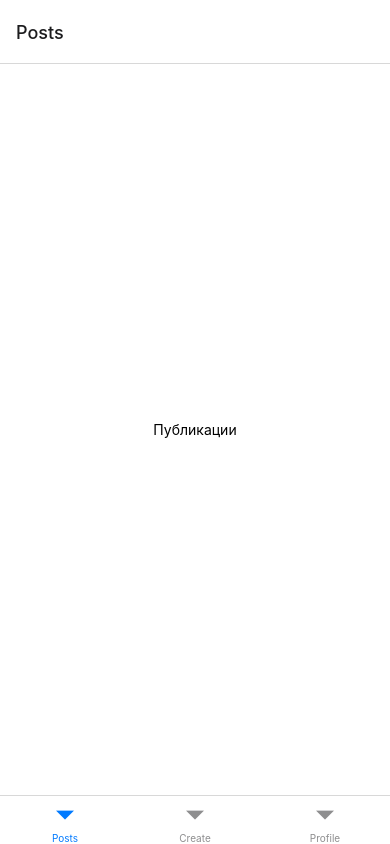
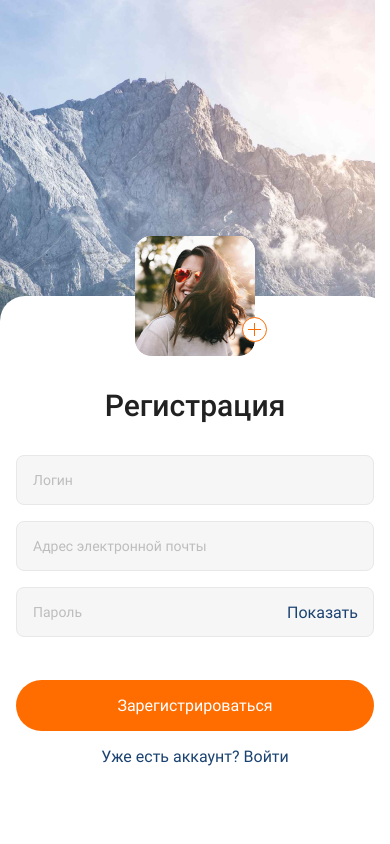
Before and after one commit to 0Palah/react-native-app, a React Native app: screen / in a window 390 px wide. Built offline with nearby package versions, Linux system fonts and the light colour scheme.

Commit message:
Update App.js

```diff
--- a/App.js
+++ b/App.js
@@ -18,9 +18,39 @@ import ProfileScreen from "./Screens/mainScreen/ProfileScreen";
 const AuthStack = createNativeStackNavigator();
 const MainTab = createBottomTabNavigator();
 
+const useRoute = (isAuth) => {
+  if (!isAuth) {
+    return (
+      <AuthStack.Navigator>
+        <AuthStack.Screen
+          options={{
+            headerShown: false,
+          }}
+          name="Registration"
+          component={RegistrationScreen}
+        />
+        <AuthStack.Screen
+          options={{
+            headerShown: false,
+          }}
+          name="Login"
+          component={LoginScreen}
+        />
+      </AuthStack.Navigator>
+    );
+  }
+  return (
+    <MainTab.Navigator>
+      <MainTab.Screen name="Posts" component={PostsScreen} />
+      <MainTab.Screen name="Create" component={CreateScreen} />
+      <MainTab.Screen name="Profile" component={ProfileScreen} />
+    </MainTab.Navigator>
+  );
+};
+
 export default function App() {
   const [appIsReady, setAppIsReady] = useState(false);
-
+  const routing = useRoute(false);
   useEffect(() => {
     async function prepare() {
       try {
@@ -48,17 +78,9 @@ export default function App() {
   }
 
   return (
-    <NavigationContainer>
-      <MainTab.Navigator>
-        <MainTab.Screen name="Posts" component={PostsScreen} />
-        <MainTab.Screen name="Create" component={CreateScreen} />
-        <MainTab.Screen name="Profile" component={ProfileScreen} />
-      </MainTab.Navigator>
-    </NavigationContainer>
-    // <View style={styles.container} onLayout={onLayoutRootView}>
-    //   {/* <RegistrationScreen /> */}
-    //   <LoginScreen />
-    // </View>
+    <View style={styles.container} onLayout={onLayoutRootView}>
+      <NavigationContainer>{routing}</NavigationContainer>
+    </View>
   );
 }
 
```
